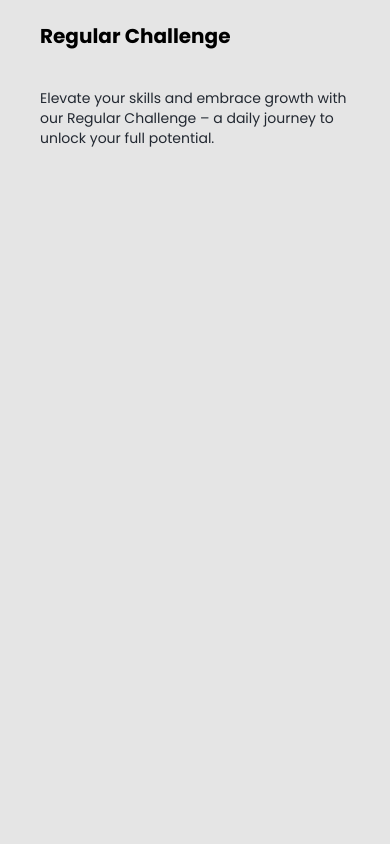
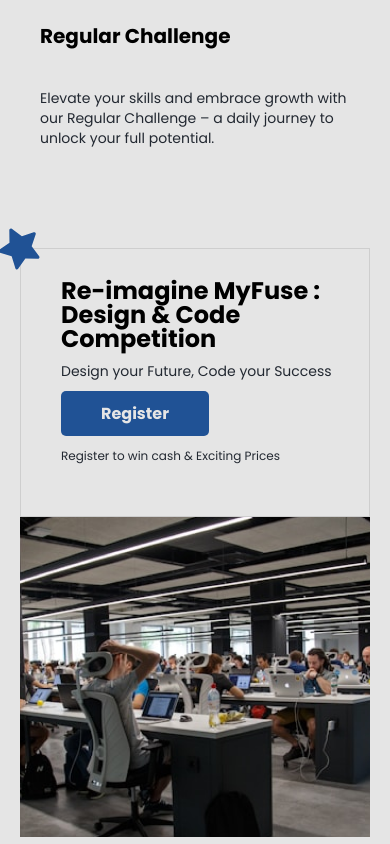
Before and after one commit to basic-coder/myFuse, a React (Vite) app: page / in a window 390 px wide. Shown: the part 1245-2089 px from the top of the page. Before the commit the page ends 1393 px from the top, so only its background shows below. Built offline with nearby package versions, Linux system fonts and the light colour scheme.

Commit message:
star card added

```diff
--- /dev/null
+++ b/src/components/StarCard/StarCard.jsx
@@ -0,0 +1,24 @@
+import React from 'react'
+import './starCard.css';
+import starCardImg from '../../images/starCard/starCard.png'
+import {AiFillStar} from 'react-icons/ai'
+import { Link } from 'react-router-dom';
+
+const StarCard = () => {
+  return (
+    <div className='starCard'>
+        <AiFillStar />
+        <div className="starCard__left">
+            <h3 className='title'>Re-imagine MyFuse : Design & Code Competition</h3>
+            <p className='desp'>Design your Future, Code your Success</p>
+            <Link to="/register" className="btn">Register</Link>
+            <p className='desp small__desp'>Register to win cash & Exciting Prices</p>
+        </div>
+        <div className="starCard__right">
+            <img src={starCardImg} alt="starCardImg" />
+        </div>
+    </div>
+  )
+}
+
+export default StarCard
--- /dev/null
+++ b/src/components/StarCard/starCard.css
@@ -0,0 +1,100 @@
+.starCard {
+    display: flex;
+    margin-top: 100px;
+    position: relative;
+}
+
+.starCard__left {
+    width: 40%;
+    display: flex;
+    flex-direction: column;
+    gap: 20px;
+    padding: 40px 30px 30px 50px;
+    border: 1px solid rgba(0, 0, 0, .1);
+}
+
+.starCard__left .title {
+    font-size: 24px;
+}
+
+.starCard__right {
+    width: 60%;
+}
+
+.starCard__right img {
+    width: 100%;
+    height: 100%;
+}
+
+.small__desp {
+    font-size: 18px;
+}
+
+.starCard svg {
+    position: absolute;
+    font-size: 100px;
+    color: var(--primary);
+    left: -50px;
+    top: -50px;
+    transform: rotate(45deg);
+    transition: .5s ease-in-out;
+}
+
+.starCard:hover svg {
+    transform: rotate(0deg);
+}
+
+.starCard .btn {
+    padding: 10px 60px;
+}
+
+.starCard .small__desp {
+    font-size: 12px;
+}
+
+
+@media screen and (max-width: 1100px) {
+
+    .starCard .btn {
+        padding: 10px 40px;
+    }
+
+    .starCard svg {
+        font-size: 50px;
+        top: -25px;
+        left: -25px;
+    }
+
+    .starCard__left {
+        padding: 30px 20px 20px 40px;
+        gap: 10px;
+    }
+
+}
+
+@media screen and (max-width: 767px) {
+
+    .starCard {
+        flex-direction: column;
+    }
+
+    .starCard__right {
+        min-height: 320px;
+    }
+
+    .starCard__right img {
+        object-fit: cover;
+        min-height: 320px;
+    }
+
+    .starCard__left,
+    .starCard__right {
+        width: 100%;
+    }
+
+    .starCard__left {
+        padding-bottom:50px;
+        gap: 10px;
+    }
+
+}
--- a/src/pages/Home/Home.jsx
+++ b/src/pages/Home/Home.jsx
@@ -9,6 +9,7 @@
 import logoImage3 from '../../images/spotlight/flipkart.png'
 import logoImage4 from '../../images/spotlight/accenture.png'
 import logoImage5 from '../../images/spotlight/american-express.png'
+import StarCard from '../../components/StarCard/StarCard'
 
 const Home = () => {
 
@@ -20,6 +21,7 @@
         <TitleDescriptionBox border={true} title="Company Spotlight" description="Discover the essence of company in the Spotlight. Learn more about the mission, values, and achievements. Get a closer look at what sets this the company apart." />
         <SpotlightSlider items={logoImages} />
         <TitleDescriptionBox border={false} title="Regular Challenge" description="Elevate your skills and embrace growth with our Regular Challenge – a daily journey to unlock your full potential." />
+        <StarCard />
     </div>
   )
 }
```
Also changed, not shown: src/images/starCard/starCard.png (added).
